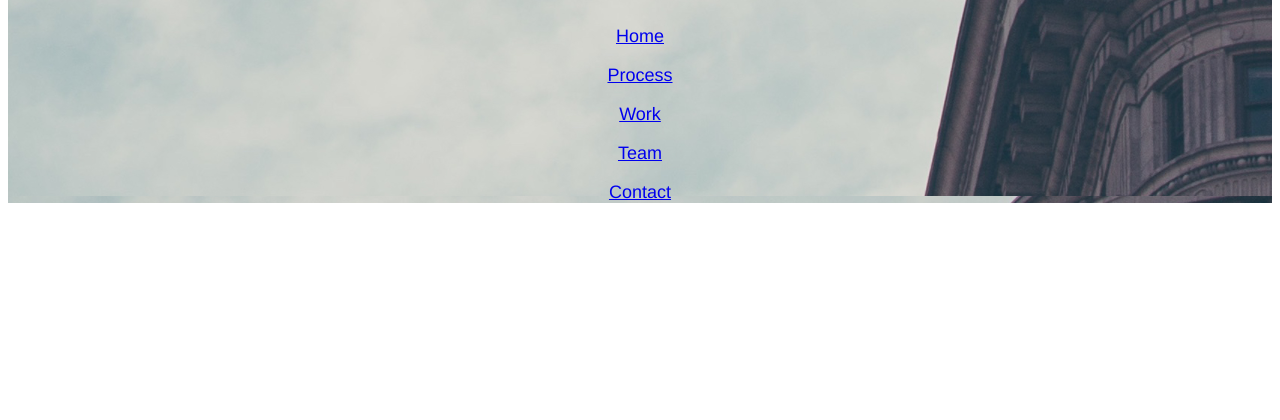
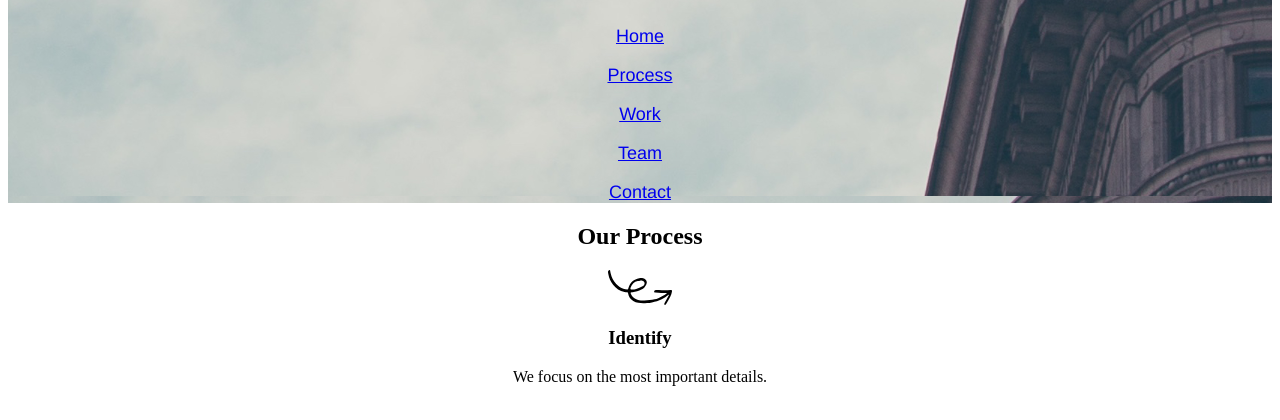
Before and after one commit to Cloakedjk/Broadway, a plain HTML site: page index.html in a window 1280 px wide. Shown: the part 148-568 px from the top of the page. Drawn offline with Linux system fonts and the light colour scheme.

Commit message:
Began Our Process

```diff
--- a/index.html
+++ b/index.html
@@ -31,6 +31,17 @@
 
 	</div>
 
+<!------Our Process----->
+
+	<div class="supporting" id="process">
+		<h2>Our Process</h2>
+	</div>
+
+	<div class="supporting-item">
+		<img src="./resources/icons/identify.svg">
+		<h3>Identify</h3>
+		<p>We focus on the most important details.</p>
+	</div>
 
 
 
--- a/resources/css/style.css
+++ b/resources/css/style.css
@@ -8,7 +8,7 @@ h1{
 }
 
 .top{
-	color: white;
+	color:white;
 	font-family: helvetica;
 	font-size: 18px;
 	background-image: url("../images/building.png");
```
